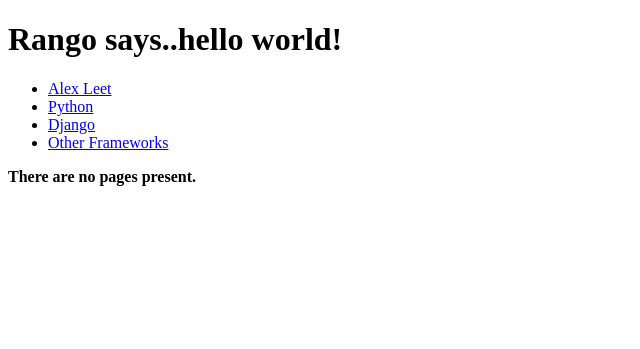
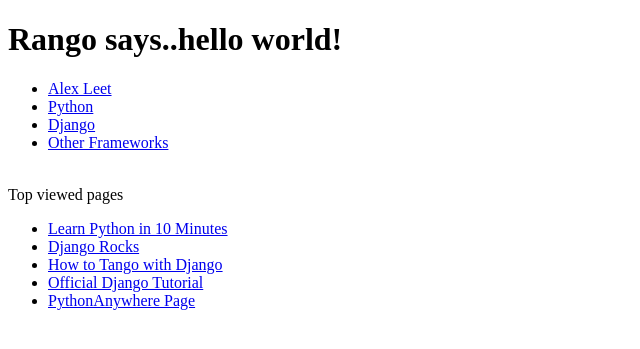
Before and after one commit to 2090140L/tangowithdjango, a Django app: page /rango/ in a window 1280 px wide. Shown: the top 349 px of the page, without its empty margins (0-640 px from the left). Run offline with Django 3.2, Linux system fonts and the light colour scheme; data comes from the database, SQL or seed files in the repository.

Commit message:
Chapter 7 - Completed

```diff
--- a/tango_with_django_project/rango/models.py
+++ b/tango_with_django_project/rango/models.py
@@ -2,9 +2,9 @@ from django.db import models
 from django.template.defaultfilters import slugify
 
 class Category(models.Model):
-    name = models.CharField(max_length=128, unique=False)
-    views = models.IntegerField(default=0, unique=False)
-    likes = models.IntegerField(default=0, unique=False)
+    name = models.CharField(max_length=128, unique=True)
+    views = models.IntegerField(default=0)
+    likes = models.IntegerField(default=0)
     slug = models.SlugField(unique=True)
 
     def save(self, *args, **kwargs):
--- a/tango_with_django_project/rango/views.py
+++ b/tango_with_django_project/rango/views.py
@@ -9,7 +9,8 @@ from rango.models import Category
 def index(request):
 
     category_list = Category.objects.order_by('-likes')[:5]
-    context_dict = {'categories': category_list}
+    page_list = Page.objects.order_by('-views')[:5]
+    context_dict = {'categories': category_list, 'pages': page_list}
     return render(request, 'rango/index.html', context_dict)
 
 def about(request):
--- a/tango_with_django_project/templates/rango/index.html
+++ b/tango_with_django_project/templates/rango/index.html
@@ -17,9 +17,10 @@
             <strong>There are no categories present.</strong>
        {% endif %}
 
+       <br>Top viewed pages</br>
        {% if pages %}
             <ul>
-                {% for pages in pages %}
+                {% for page in pages %}
                 <li><a href="{{page.url}}">{{ page.title }}</a></li>
                 {% endfor %}
             </ul>
```
Also changed, not shown: 4 other files.
